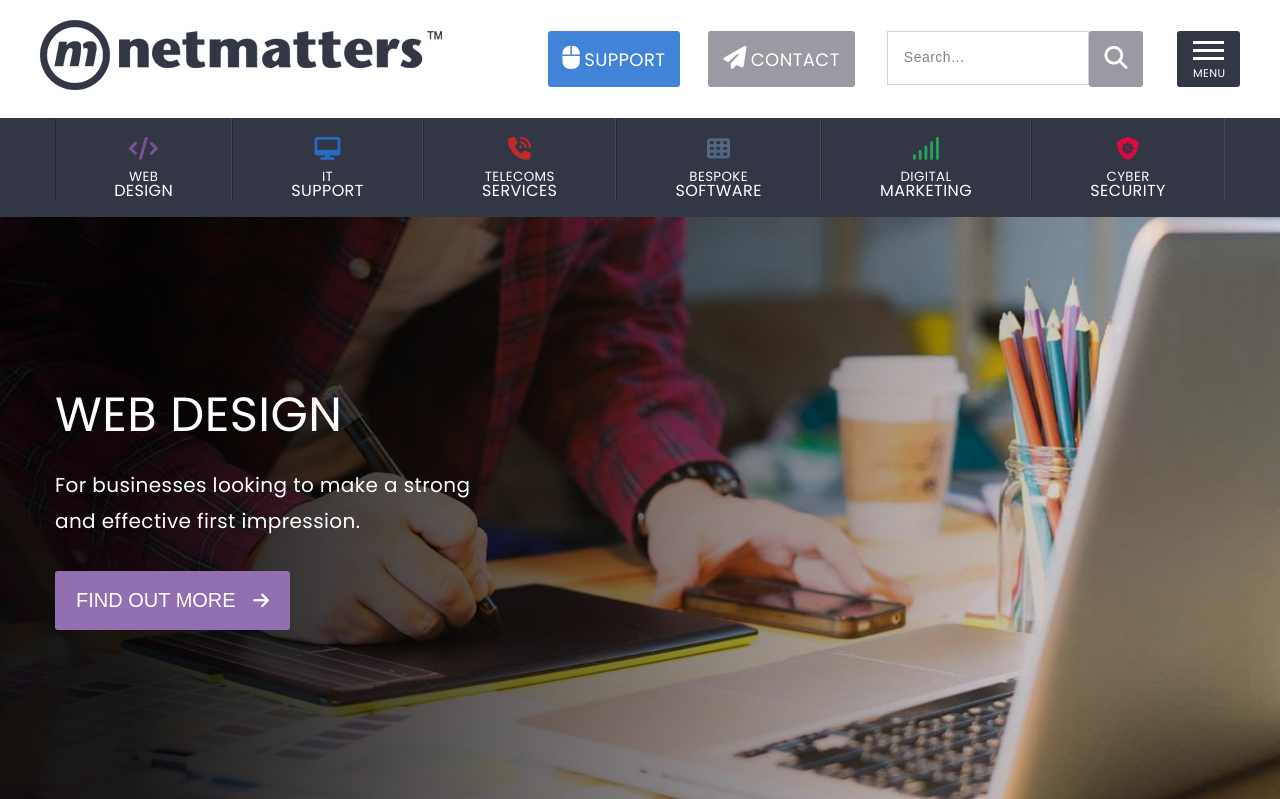
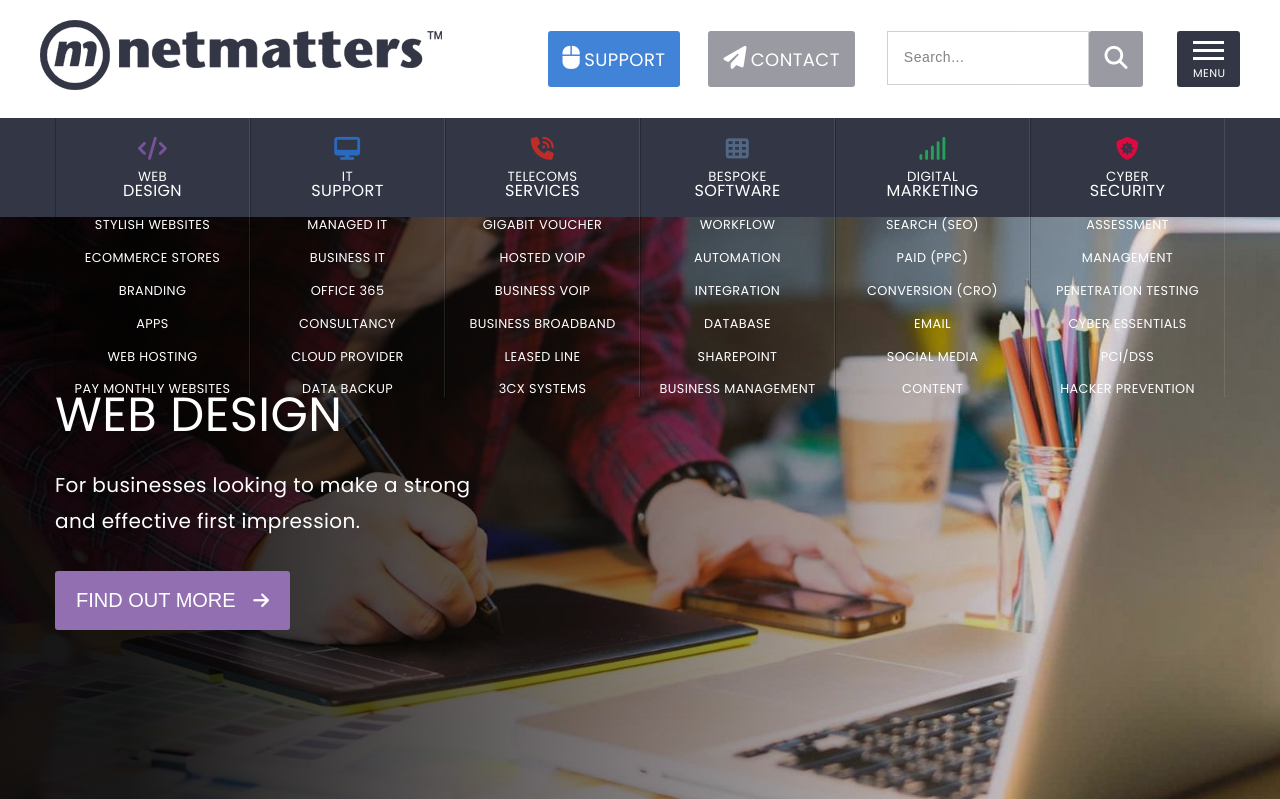
Before and after one commit to MattMakesNoise/Netmatters-HTML-CSS-JS-PHP-Reflection, a PHP site: page / in a window 1280 px wide. Shown: the top 799 px of the page. Run offline with PHP 8.4, Linux system fonts and the light colour scheme; some libraries are stand-ins or nearby versions.

Commit message:
starts on re-styling the drop down menu
Hopefully in a more ordered way that will stop the precious bugs

```diff
--- a/css/style.css
+++ b/css/style.css
@@ -801,7 +801,7 @@
   }
 }
 
-.cards-nav-list {
+.main-menu {
   display: -webkit-box;
   display: -ms-flexbox;
   display: flex;
@@ -809,17 +809,22 @@
   -webkit-box-direction: normal;
       -ms-flex-direction: row;
           flex-direction: row;
-  -webkit-box-pack: justify;
-      -ms-flex-pack: justify;
-          justify-content: space-between;
-}
-
-.cards-nav-list li {
+}
+
+.main-menu ul ul {
+  display: none;
+}
+
+.main-menu ul li:hover > ul {
+  display: block;
+}
+
+.main-menu li {
   list-style: none;
 }
 
 @media screen and (min-width: 992px) {
-  .cards-nav-list li ul li a {
+  .main-menu li ul li a {
     font-size: 0.8rem;
   }
 }
@@ -832,6 +837,9 @@
 .security {
   border-left: 1px solid rgba(0, 0, 0, 0.25);
   border-right: 1px solid rgba(255, 255, 255, 0.1);
+  -webkit-box-flex: 1;
+      -ms-flex: 1 1 0px;
+          flex: 1 1 0;
 }
 
 @media screen and (min-width: 992px) {
@@ -919,46 +927,6 @@
   }
 }
 
-.web-show .web-tooltip {
-  display: -webkit-box;
-  display: -ms-flexbox;
-  display: flex;
-  -webkit-box-pack: center;
-      -ms-flex-pack: center;
-          justify-content: center;
-  background-color: #79539A;
-  opacity: 0;
-  position: absolute;
-  width: 100%;
-  right: -1px;
-  padding: 0;
-  margin: 0;
-  z-index: 10;
-}
-
-.web-show .web-tooltip::before {
-  content: '';
-}
-
-.web-show .web-tooltip li:not(:last-child) a {
-  text-align: left;
-  display: block;
-}
-
-.web-show .web-tooltip li:not(:last-child) a {
-  padding-right: 30px;
-}
-
-.web-show .web-tooltip li:not(:last-child) a::after {
-  content: '-';
-  padding-left: 30px;
-}
-
-.web-show:hover .web-tooltip {
-  opacity: 1;
-  pointer-events: auto;
-}
-
 .it {
   -webkit-box-flex: 1;
       -ms-flex-positive: 1;
@@ -989,46 +957,6 @@
   }
 }
 
-.it-show .it-tooltip {
-  display: -webkit-box;
-  display: -ms-flexbox;
-  display: flex;
-  -webkit-box-pack: center;
-      -ms-flex-pack: center;
-          justify-content: center;
-  background-color: #286ABD;
-  opacity: 0;
-  position: absolute;
-  width: 100%;
-  right: -1px;
-  padding: 0;
-  margin: 0;
-  z-index: 10;
-}
-
-.it-show .it-tooltip::before {
-  content: '';
-}
-
-.it-show .it-tooltip li:not(:last-child) a {
-  text-align: left;
-  display: block;
-}
-
-.it-show .it-tooltip li:not(:last-child) a {
-  padding-right: 30px;
-}
-
-.it-show .it-tooltip li:not(:last-child) a::after {
-  content: '-';
-  padding-left: 30px;
-}
-
-.it-show:hover .it-tooltip {
-  opacity: 1;
-  pointer-events: auto;
-}
-
 .telecoms {
   -webkit-box-flex: 1;
       -ms-flex-positive: 1;
@@ -1059,46 +987,6 @@
   }
 }
 
-.telecoms-show .telecoms-tooltip {
-  display: -webkit-box;
-  display: -ms-flexbox;
-  display: flex;
-  -webkit-box-pack: center;
-      -ms-flex-pack: center;
-          justify-content: center;
-  background-color: #BC2C28;
-  opacity: 0;
-  position: absolute;
-  width: 100%;
-  right: -1px;
-  padding: 0;
-  margin: 0;
-  z-index: 10;
-}
-
-.telecoms-show .telecoms-tooltip::before {
-  content: '';
-}
-
-.telecoms-show .telecoms-tooltip li:not(:last-child) a {
-  text-align: left;
-  display: block;
-}
-
-.telecoms-show .telecoms-tooltip li:not(:last-child) a {
-  padding-right: 30px;
-}
-
-.telecoms-show .telecoms-tooltip li:not(:last-child) a::after {
-  content: '-';
-  padding-left: 30px;
-}
-
-.telecoms-show:hover .telecoms-tooltip {
-  opacity: 1;
-  pointer-events: auto;
-}
-
 .software {
   -webkit-box-flex: 1;
       -ms-flex-positive: 1;
@@ -1129,46 +1017,6 @@
   }
 }
 
-.software-show .software-tooltip {
-  display: -webkit-box;
-  display: -ms-flexbox;
-  display: flex;
-  -webkit-box-pack: center;
-      -ms-flex-pack: center;
-          justify-content: center;
-  background-color: #526784;
-  opacity: 0;
-  position: absolute;
-  width: 100%;
-  right: -1px;
-  padding: 0;
-  margin: 0;
-  z-index: 10;
-}
-
-.software-show .software-tooltip::before {
-  content: '';
-}
-
-.software-show .software-tooltip li:not(:last-child) a {
-  text-align: left;
-  display: block;
-}
-
-.software-show .software-tooltip li:not(:last-child) a {
-  padding-right: 30px;
-}
-
-.software-show .software-tooltip li:not(:last-child) a::after {
-  content: '-';
-  padding-left: 30px;
-}
-
-.software-show:hover .software-tooltip {
-  opacity: 1;
-  pointer-events: auto;
-}
-
 .digital {
   -webkit-box-flex: 1;
       -ms-flex-positive: 1;
@@ -1199,46 +1047,6 @@
   }
 }
 
-.digital-show .digital-tooltip {
-  display: -webkit-box;
-  display: -ms-flexbox;
-  display: flex;
-  -webkit-box-pack: center;
-      -ms-flex-pack: center;
-          justify-content: center;
-  background-color: #25A25A;
-  opacity: 0;
-  position: absolute;
-  width: 100%;
-  right: -1px;
-  padding: 0;
-  margin: 0;
-  z-index: 10;
-}
-
-.digital-show .digital-tooltip::before {
-  content: '';
-}
-
-.digital-show .digital-tooltip li:not(:last-child) a {
-  text-align: left;
-  display: block;
-}
-
-.digital-show .digital-tooltip li:not(:last-child) a {
-  padding-right: 30px;
-}
-
-.digital-show .digital-tooltip li:not(:last-child) a::after {
-  content: '-';
-  padding-left: 30px;
-}
-
-.digital-show:hover .digital-tooltip {
-  opacity: 1;
-  pointer-events: auto;
-}
-
 .security {
   -webkit-box-flex: 1;
       -ms-flex-positive: 1;
@@ -1267,62 +1075,6 @@
   .security .fa-shield-virus {
     font-size: 1.438rem;
   }
-}
-
-.security-show .security-tooltip {
-  display: -webkit-box;
-  display: -ms-flexbox;
-  display: flex;
-  -webkit-box-pack: center;
-      -ms-flex-pack: center;
-          justify-content: center;
-  background-color: #DE093F;
-  opacity: 0;
-  position: absolute;
-  width: 100%;
-  right: -1px;
-  padding: 0;
-  margin: 0;
-  z-index: 10;
-}
-
-.security-show .security-tooltip::before {
-  content: '';
-}
-
-.security-show .security-tooltip li a {
-  margin-left: auto;
-  margin-right: auto;
-}
-
-.security-show .security-tooltip li:not(:last-child) a {
-  text-align: left;
-  display: block;
-}
-
-.security-show .security-tooltip li:not(:last-child) a {
-  padding-right: 30px;
-}
-
-.security-show .security-tooltip li:not(:last-child) a::after {
-  content: '-';
-  padding-left: 30px;
-}
-
-.security-show:hover .security-tooltip {
-  opacity: 1;
-  pointer-events: auto;
-}
-
-@media screen and (min-width: 992px) {
-  .menu {
-    height: 44px;
-  }
-}
-
-.menu li a {
-  text-decoration: none;
-  color: #fff;
 }
 
 /*========== HERO ============*/
--- a/index.html
+++ b/index.html
@@ -49,10 +49,10 @@
                 <!-- CARDS NAV -->
                 <div class="cards-nav">
                     <div class="navcards-container">
-                        <ul class="cards-nav-list">
+                        <ul class="main-menu"> <!-- UL THAT CONTAINS THE SIX PRODUCTS -->
                             <li class="web web-show">
                                 <a href="#"><span class="fas fa-code"></span><small>Web</small>Design</a>
-                                <ul class="menu web-tooltip" role="menu">
+                                <ul class="sub-menu web-tooltip" role="menu"> <!-- UL FOR WEB DROPDOWN -->
                                     <li>
                                         <a href="#">Stylish Websites</a>
                                     </li>
@@ -75,7 +75,7 @@
                             </li>
                             <li class="it it-show">
                                 <a href="#"><span class="fas fa-desktop"></span><small>IT</small>Support</a>
-                                <ul class="menu it-tooltip" role="menu">
+                                <ul class="menu it-tooltip" role="menu"> <!-- UL FOR IT DROPDOWN -->
                                     <li>
                                         <a href="#">Managed IT</a>
                                     </li>
@@ -98,7 +98,7 @@
                             </li>
                             <li class="telecoms telecoms-show" data-key="telecoms">
                                 <a href=""><span class="fas fa-phone-volume"></span><small>Telecoms</small>Services</a>
-                                <ul class="menu telecoms-tooltip" role="menu">
+                                <ul class="menu telecoms-tooltip" role="menu"> <!-- UL FOR TELECOMS DROPDOWN -->
                                     <li>
                                         <a href="#">Gigabit Voucher</a>
                                     </li>
@@ -121,7 +121,7 @@
                             </li>
                             <li class="software software-show" data-key="software">
                                 <a href=""><span class="fas fa-th"></span><small>Bespoke</small>Software</a>
-                                <ul class="menu software-tooltip" role="menu">
+                                <ul class="menu software-tooltip" role="menu"> <!-- UL FOR SOFTWARE DROPDOWN -->
                                     <li>
                                         <a href="#">Workflow</a>
                                     </li>
@@ -144,7 +144,7 @@
                             </li>
                             <li class="digital digital-show" data-key="digital">
                                 <a href=""><span class="fas fa-signal"></span><small>Digital</small>Marketing</a>
-                                <ul class="menu digital-tooltip" role="menu">
+                                <ul class="menu digital-tooltip" role="menu"> <!-- UL FOR DIGITAL DROPDOWN -->
                                     <li>
                                         <a href="#">Search (SEO)</a>
                                     </li>
@@ -167,7 +167,7 @@
                             </li>
                             <li class="security security-show" data-key="security">
                                 <a href=""><span class="fas fa-shield-virus"></span><small>Cyber</small>Security</a>
-                                <ul class="menu security-tooltip" role="menu">
+                                <ul class="menu security-tooltip" role="menu"> <!-- UL FOR SECURITY DROPDOWN -->
                                     <li>
                                         <a href="#">Assessment</a>
                                     </li>
--- a/sass/partials/sections/_header-nav.scss
+++ b/sass/partials/sections/_header-nav.scss
@@ -568,9 +568,15 @@
     }
 }
 
-.cards-nav-list {
+.main-menu { // The initial UL that contains the six product cards.
     @include flexrow;
-    justify-content: space-between;
+    // justify-content: space-between;
+    ul ul {
+        display: none;
+    }
+    ul li:hover > ul {
+        display: block;
+     }
     li {
         list-style: none;
         ul li {
@@ -604,6 +610,7 @@
 .security {
     border-left: 1px solid rgba(0,0,0,.25);
     border-right: 1px solid hsla(0, 0%, 100%, 0.1);
+    flex: 1 1 0;
     a {
         //Large and Up
         @media screen and (min-width: $break-lg) {
@@ -655,37 +662,37 @@
 }
 
 .web-show {
-    .web-tooltip {
-        display: flex;
-        justify-content: center;
-        background-color: $web-dark;
-        opacity: 0;
-        position: absolute;
-        width: 100%;
-        right: -1px;
-        padding: 0;
-        margin: 0;
-        z-index: 10;
-        // transform: translateX(-206px);
-        &::before { //Shows the tootip
-            content: '';
-        }
-        li:not(:last-child) a {
-            text-align: left;
-            display: block;
-        }
-        li:not(:last-child) a {
-            padding-right: 30px;
-            &::after {
-                content: '-';
-                padding-left: 30px;
-            }
-        }
-    }
-    &:hover .web-tooltip {
-        opacity: 1;
-        pointer-events: auto;
-    }
+    // .web-tooltip {
+    //     display: flex;
+    //     justify-content: center;
+    //     background-color: $web-dark;
+    //     // opacity: 0;
+    //     position: absolute;
+    //     width: 100%;
+    //     right: -1px;
+    //     padding: 0;
+    //     margin: 0;
+    //     z-index: 10;
+    //     // transform: translateX(-206px);
+    //     &::before { //Shows the tootip
+    //         content: '';
+    //     }
+    //     li:not(:last-child) a {
+    //         text-align: left;
+    //         display: block;
+    //     }
+    //     li:not(:last-child) a {
+    //         padding-right: 30px;
+    //         &::after {
+    //             content: '-';
+    //             padding-left: 30px;
+    //         }
+    //     }
+    // }
+    // &:hover .web-tooltip {
+    //     // opacity: 1;
+    //     pointer-events: auto;
+    // }
 }
 
 .it {
@@ -710,37 +717,37 @@
 }
 
 .it-show {
-    .it-tooltip {
-        display: flex;
-        justify-content: center;
-        background-color: $it-dark;
-        opacity: 0;
-        position: absolute;
-        width: 100%;
-        right: -1px;
-        padding: 0;
-        margin: 0;
-        z-index: 10;
-        // transform: translate(-28%);
-        &::before { //Shows the tootip
-            content: '';
-        }
-        li:not(:last-child) a {
-            text-align: left;
-            display: block;
-        }
-        li:not(:last-child) a {
-            padding-right: 30px;
-            &::after {
-                content: '-';
-                padding-left: 30px;
-            }
-        }
-    }
-    &:hover .it-tooltip {
-        opacity: 1;
-        pointer-events: auto;
-    }
+    // .it-tooltip {
+    //     display: flex;
+    //     justify-content: center;
+    //     background-color: $it-dark;
+    //     // opacity: 0;
+    //     position: absolute;
+    //     width: 100%;
+    //     right: -1px;
+    //     padding: 0;
+    //     margin: 0;
+    //     z-index: 10;
+    //     // transform: translate(-28%);
+    //     &::before { //Shows the tootip
+    //         content: '';
+    //     }
+    //     li:not(:last-child) a {
+    //         text-align: left;
+    //         display: block;
+    //     }
+    //     li:not(:last-child) a {
+    //         padding-right: 30px;
+    //         &::after {
+    //             content: '-';
+    //             padding-left: 30px;
+    //         }
+    //     }
+    // }
+    // &:hover .it-tooltip {
+    //     // opacity: 1;
+    //     pointer-events: auto;
+    // }
 }
 
 .telecoms {
@@ -765,37 +772,37 @@
 }
 
 .telecoms-show {
-    .telecoms-tooltip {
-        display: flex;
-        justify-content: center;
-        background-color: $tele-dark;
-        opacity: 0;
-        position: absolute;
-        width: 100%;
-        right: -1px;
-        padding: 0;
-        margin: 0;
-        z-index: 10;
-        // transform: translate(-28%);
-        &::before { //Shows the tootip
-            content: '';
-        }
-        li:not(:last-child) a {
-            text-align: left;
-            display: block;
-        }
-        li:not(:last-child) a {
-            padding-right: 30px;
-            &::after {
-                content: '-';
-                padding-left: 30px;
-            }
-        }
-    }
-    &:hover .telecoms-tooltip {
-        opacity: 1;
-        pointer-events: auto;
-    }
+    // .telecoms-tooltip {
+    //     display: flex;
+    //     justify-content: center;
+    //     background-color: $tele-dark;
+    //     // opacity: 0;
+    //     position: absolute;
+    //     width: 100%;
+    //     right: -1px;
+    //     padding: 0;
+    //     margin: 0;
+    //     z-index: 10;
+    //     // transform: translate(-28%);
+    //     &::before { //Shows the tootip
+    //         content: '';
+    //     }
+    //     li:not(:last-child) a {
+    //         text-align: left;
+    //         display: block;
+    //     }
+    //     li:not(:last-child) a {
+    //         padding-right: 30px;
+    //         &::after {
+    //             content: '-';
+    //             padding-left: 30px;
+    //         }
+    //     }
+    // }
+    // &:hover .telecoms-tooltip {
+    //     // opacity: 1;
+    //     pointer-events: auto;
+    // }
 }
 
 .software {
@@ -820,37 +827,37 @@
 }
 
 .software-show {
-    .software-tooltip {
-        display: flex;
-        justify-content: center;
-        background-color: $soft-dark;
-        opacity: 0;
-        position: absolute;
-        width: 100%;
-        right: -1px;
-        padding: 0;
-        margin: 0;
-        z-index: 10;
-        // transform: translate(-28%);
-        &::before { //Shows the tootip
-            content: '';
-        }
-        li:not(:last-child) a {
-            text-align: left;
-            display: block;
-        }
-        li:not(:last-child) a {
-            padding-right: 30px;
-            &::after {
-                content: '-';
-                padding-left: 30px;
-            }
-        }
-    }
-    &:hover .software-tooltip {
-        opacity: 1;
-        pointer-events: auto;
-    }
+    // .software-tooltip {
+    //     display: flex;
+    //     justify-content: center;
+    //     background-color: $soft-dark;
+    //     // opacity: 0;
+    //     position: absolute;
+    //     width: 100%;
+    //     right: -1px;
+    //     padding: 0;
+    //     margin: 0;
+    //     z-index: 10;
+    //     // transform: translate(-28%);
+    //     &::before { //Shows the tootip
+    //         content: '';
+    //     }
+    //     li:not(:last-child) a {
+    //         text-align: left;
+    //         display: block;
+    //     }
+    //     li:not(:last-child) a {
+    //         padding-right: 30px;
+    //         &::after {
+    //             content: '-';
+    //             padding-left: 30px;
+    //         }
+    //     }
+    // }
+    // &:hover .software-tooltip {
+    //     // opacity: 1;
+    //     pointer-events: auto;
+    // }
 }
 
 .digital {
@@ -875,36 +882,36 @@
 }
 
 .digital-show {
-    .digital-tooltip {
-        display: flex;
-        justify-content: center;
-        background-color: $market-dark;
-        opacity: 0;
-        position: absolute;
-        width: 100%;
-        right: -1px;
-        padding: 0;
-        margin: 0;
-        z-index: 10;
-        &::before { //Shows the tootip
-            content: '';
-        }
-        li:not(:last-child) a {
-            text-align: left;
-            display: block;
-        }
-        li:not(:last-child) a {
-            padding-right: 30px;
-            &::after {
-                content: '-';
-                padding-left: 30px;
-            }
-        }
-    }
-    &:hover .digital-tooltip {
-        opacity: 1;
-        pointer-events: auto;
-    }
+    // .digital-tooltip {
+    //     display: flex;
+    //     justify-content: center;
+    //     background-color: $market-dark;
+    //     // opacity: 0;
+    //     position: absolute;
+    //     width: 100%;
+    //     right: -1px;
+    //     padding: 0;
+    //     margin: 0;
+    //     z-index: 10;
+    //     &::before { //Shows the tootip
+    //         content: '';
+    //     }
+    //     li:not(:last-child) a {
+    //         text-align: left;
+    //         display: block;
+    //     }
+    //     li:not(:last-child) a {
+    //         padding-right: 30px;
+    //         &::after {
+    //             content: '-';
+    //             padding-left: 30px;
+    //         }
+    //     }
+    // }
+    // &:hover .digital-tooltip {
+    //     // opacity: 1;
+    //     pointer-events: auto;
+    // }
 }
 
 .security {
@@ -929,55 +936,38 @@
 }
 
 .security-show {
-    .security-tooltip {
-        display: flex;
-        justify-content: center;
-        background-color: $cyber-dark;
-        opacity: 0;
-        position: absolute;
-        width: 100%;
-        right: -1px;
-        padding: 0;
-        margin: 0;
-        z-index: 10;
-        &::before { //Shows the tootip
-            content: '';
-        }
-        li a{
-            @include mginlrauto;
-        }
-        li:not(:last-child) a {
-            text-align: left;
-            display: block;
-        }
-        li:not(:last-child) a {
-            padding-right: 30px;
-            &::after {
-                content: '-';
-                padding-left: 30px;
-            }
-        }
-    }
-    &:hover .security-tooltip {
-        opacity: 1;
-        pointer-events: auto;
-    }
-}
-
-.menu {
-    //Large and Up
-    @media screen and (min-width: $break-lg) {
-        height: 44px;
-    }
-    //Extra Large
-    @media screen and (min-width: $break-xl) {
-
-    }
-    li {
-        a {
-            text-decoration: none;
-            color: $white;
-        }
-    }
+    // .security-tooltip {
+    //     display: flex;
+    //     justify-content: center;
+    //     background-color: $cyber-dark;
+    //     // opacity: 0;
+    //     position: absolute;
+    //     width: 100%;
+    //     right: -1px;
+    //     padding: 0;
+    //     margin: 0;
+    //     z-index: 10;
+    //     // &::before { //Shows the tootip
+    //     //     content: '';
+    //     // }
+    //     li a{
+    //         @include mginlrauto;
+    //     }
+    //     li:not(:last-child) a {
+    //         text-align: left;
+    //         // display: block;
+    //     }
+    //     li:not(:last-child) a {
+    //         padding-right: 30px;
+    //         &::after {
+    //             content: '-';
+    //             padding-left: 30px;
+    //         }
+    //     }
+    // }
+    // &:hover .security-tooltip {
+    //     // opacity: 1;
+    //     pointer-events: auto;
+    // }
 }
 //========== CARDS SECTION ENDS ==========//
```
Also changed, not shown: 1 other file.
